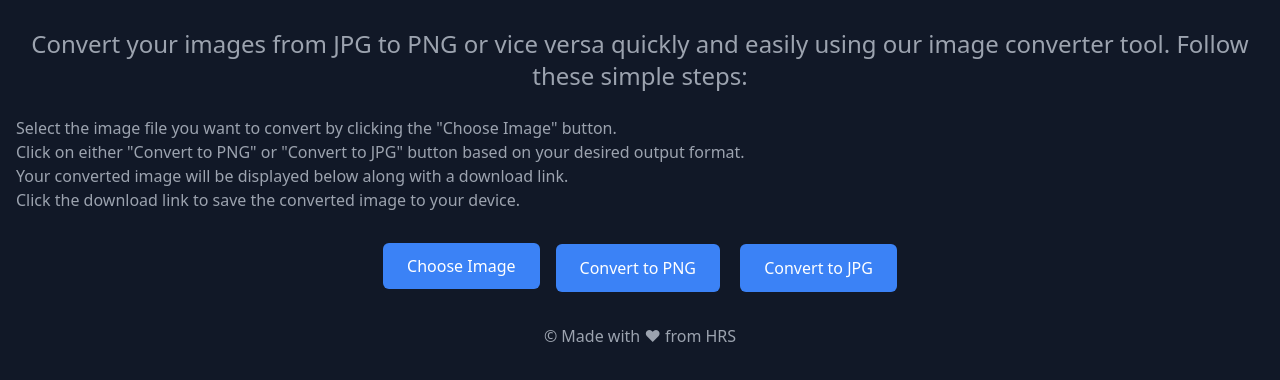
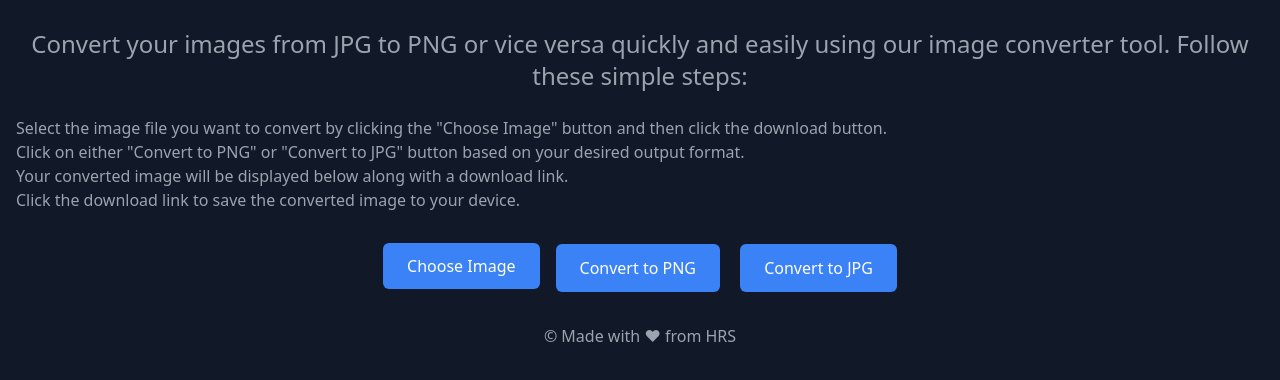
Before and after one commit to HrsFlex/Freejpg2pngConverter, a website: page index.html in a window 1280 px wide. Shown: the part 72-452 px from the top of the page. Drawn offline with nearby package versions, Linux system fonts and the light colour scheme.

Commit message:
Content Updation

```diff
--- a/index.html
+++ b/index.html
@@ -14,7 +14,7 @@
 
     <ol class="text-gray-400 mb-8">
 
-      <li>Select the image file you want to convert by clicking the "Choose Image" button.</li>
+      <li>Select the image file you want to convert by clicking the "Choose Image" button and then click the download button.</li>
 
       <li>Click on either "Convert to PNG" or "Convert to JPG" button based on your desired output format.</li>
 
```
